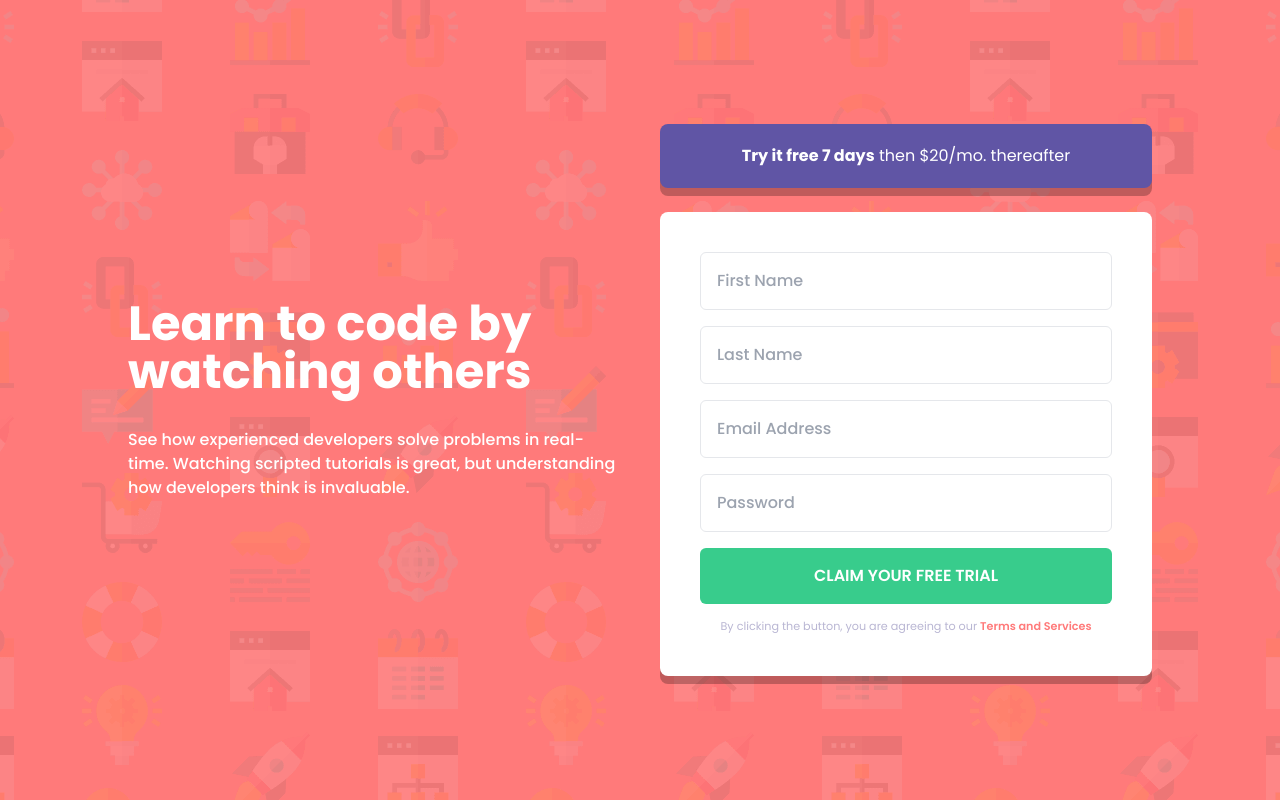
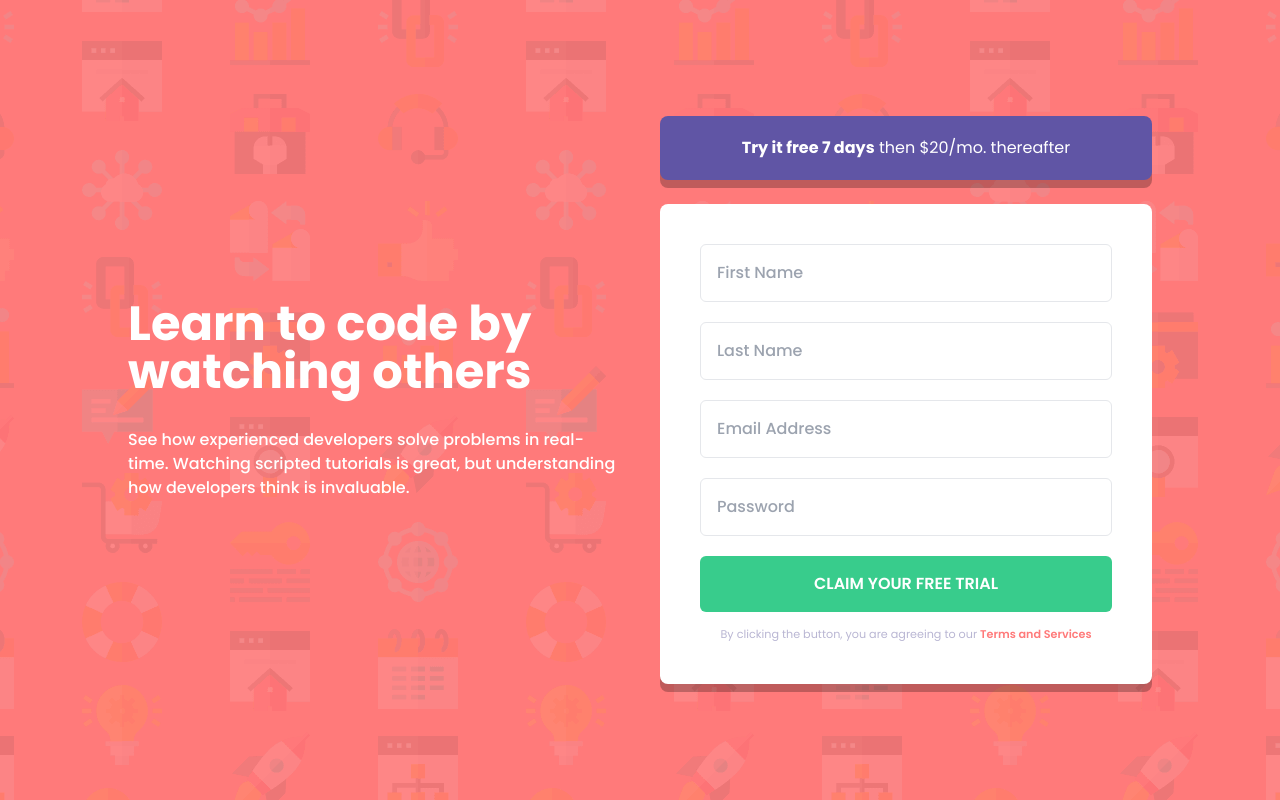
Before and after one commit to ferdinandoaspro/intro-sign-up, a website: page index.html in a window 1280 px wide. Drawn offline with Linux system fonts and the light colour scheme.

Commit message:
fixed a layout issue

```diff
--- a/index.html
+++ b/index.html
@@ -29,18 +29,24 @@ md:bg-desktop md:grid md:place-items-center">
         <form class="flex flex-col gap-y-4" action="#">
           <div>
             <input type="text" id="first_name" name="first_name" placeholder="First Name" required
-            class="px-4 py-4 text-dark-blue border-[1px] rounded-md font-medium w-[100%]
+            class="px-4 py-4 text-dark-blue border-[1px] rounded-md font-medium w-full mb-1
             placeholder:font-medium focus:outline-grayish-blue">
           </div>
+          <div>
             <input type="text" id="last_name" name="last_name" placeholder="Last Name" required
-          class="px-4 py-4 text-dark-blue border-[1px] rounded-md font-medium
+            class="px-4 py-4 text-dark-blue border-[1px] rounded-md font-medium w-full mb-1
             placeholder:font-medium focus:outline-grayish-blue">
+          </div>
+          <div>
             <input type="email" id="email" name="email" placeholder="Email Address" required
-          class="px-4 py-4 text-dark-blue border-[1px] rounded-md font-medium
+            class="px-4 py-4 text-dark-blue border-[1px] rounded-md font-medium w-full mb-1
             placeholder:font-medium focus:outline-grayish-blue">
+          </div>
+          <div>
             <input type="password" id="password" name="password" placeholder="Password" minlength="8" maxlength="24" required
-          class="px-4 py-4 text-dark-blue border-[1px] rounded-md font-medium
+            class="px-4 py-4 text-dark-blue border-[1px] rounded-md font-medium w-full mb-1
             placeholder:font-medium focus:outline-grayish-blue">
+          </div>
           <button class="bg-green py-4 active:opacity-60 rounded-md font-semibold">CLAIM YOUR FREE TRIAL</button>
         </form>
         <p class="text-grayish-blue text-[0.7rem] leading-5 px-4">By clicking the button, you are agreeing to our <span class="text-red font-semibold">Terms and Services</span></p>
--- a/script/script.js
+++ b/script/script.js
@@ -4,7 +4,7 @@ function returnErrorMessage(e) {
     let name = e.target.getAttribute("name");
 
     let errorStatus = document.createElement("span");
-    errorStatus.classList.add("flex", "flex-row");
+    errorStatus.classList.add("flex", "flex-row", "gap-x-4");
 
     e.target.after(errorStatus);
 
@@ -24,7 +24,7 @@ function returnErrorMessage(e) {
 
     errorStatus.appendChild(errorIcon);
     errorStatus.appendChild(errorMessage);
-}
+};
 
 inputs.forEach(input => {
     input.addEventListener("blur", () => {checkValidity()});
```
Also changed, not shown: dist/output.css. Lines whose indentation alone changed are shown as unchanged.
